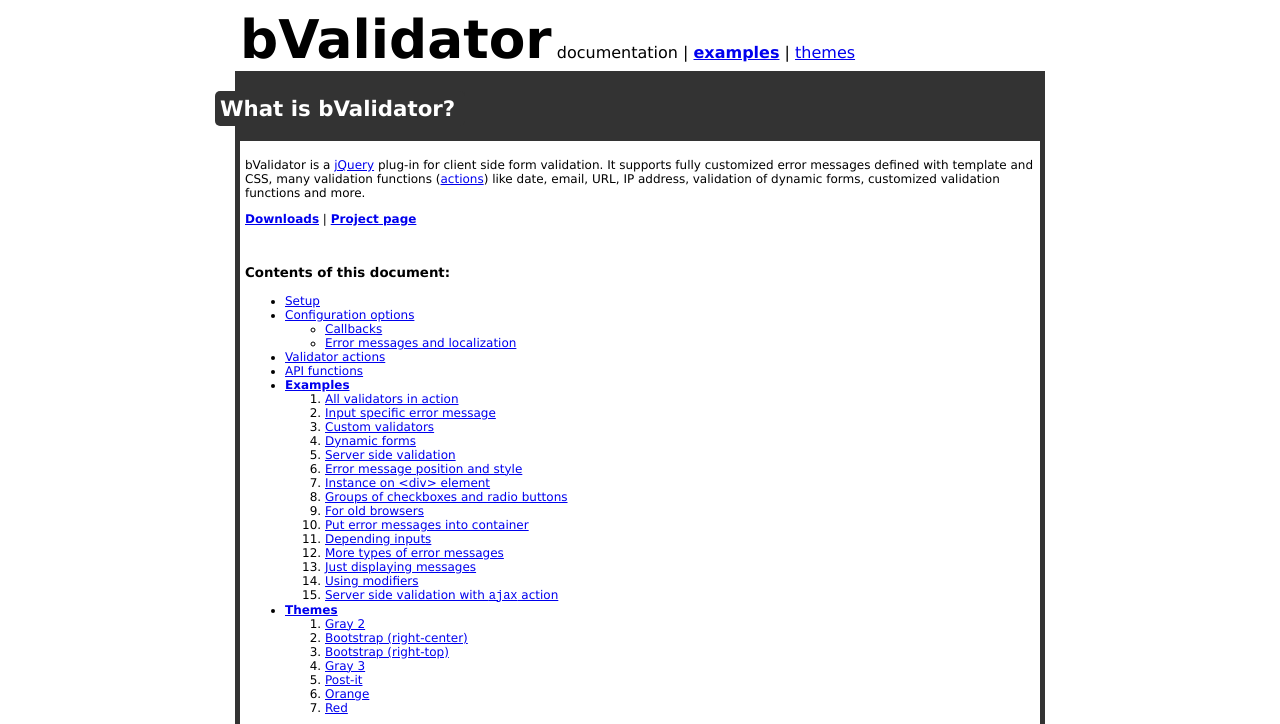
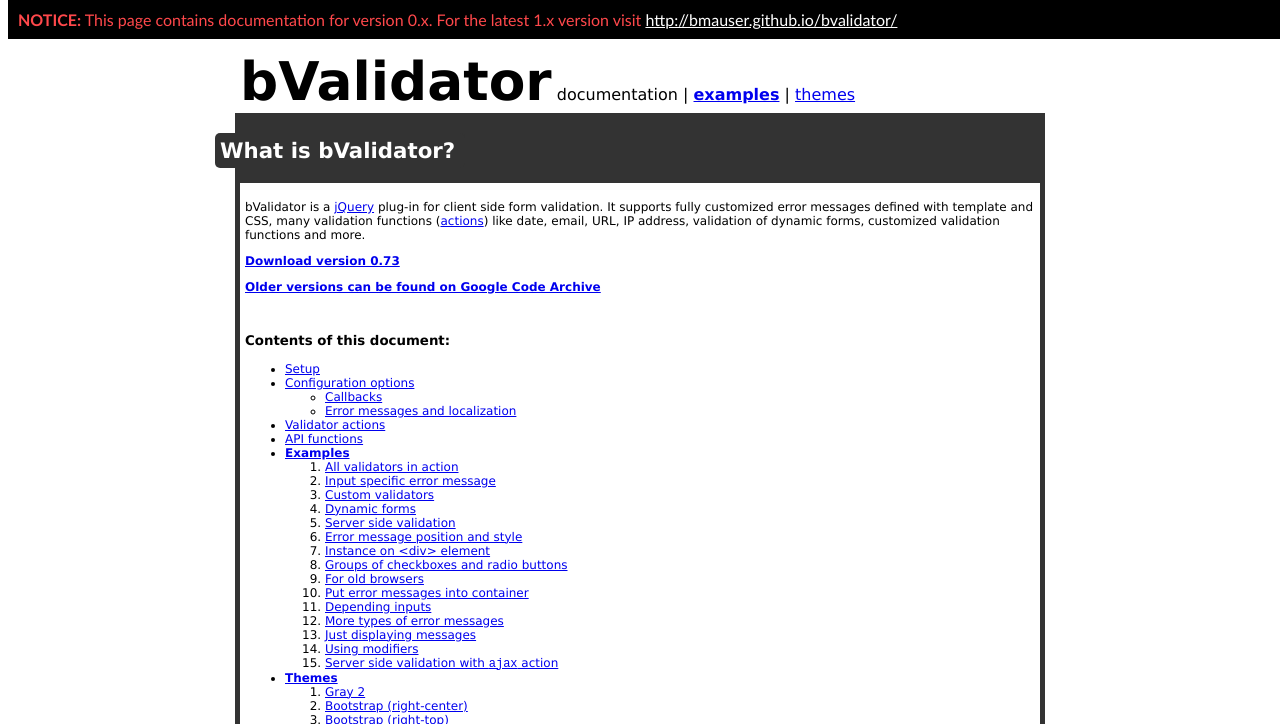
Before and after one commit to bmauser/bvalidator, a plain HTML site: page documentation/documentation.html in a window 1280 px wide. Shown: the top 724 px of the page. Drawn offline with Linux system fonts and the light colour scheme.

Commit message:
Old version notice

```diff
--- a/documentation/documentation.html
+++ b/documentation/documentation.html
@@ -2,7 +2,7 @@
 <html xmlns="http://www.w3.org/1999/xhtml">
 <head>
 <meta http-equiv="Content-Type" content="text/html; charset=utf-8" />
-<title>bValidator documentation &amp; examples</title>
+<title>bValidator documentation &amp; examples (ver 0)</title>
 <script type="text/javascript" src="../jquery-1.11.0.min.js"></script>
 <script type="text/javascript" src="../jquery.bvalidator.js"></script>
 <script type="text/javascript">
@@ -263,6 +263,28 @@
 	cursor: pointer;
 }
 
+#old-ver-warn {
+    background-color: #000000;
+    color: #FF484B;
+    padding: 10px;
+    position: fixed;
+    width: 100%;
+    z-index: 10;
+    top: 0;
+    font-family: "Gill Sans", "Gill Sans MT", "Myriad Pro", "DejaVu Sans Condensed", Helvetica, Arial, sans-serif;
+    margin-top: 0px;
+    margin-bottom: 0px;
+}
+
+#old-ver-warn a{
+    color: #FFFFFF;
+}
+
+body {
+    margin-top: 50px;
+    z-index: 10;
+}
+
 /* prettify */
 .pln{color:#000}@media screen{.str{color:#080}.kwd{color:#008}.com{color:#800}.typ{color:#606}.lit{color:#066}.pun,.opn,.clo{color:#660}.tag{color:#008}.atn{color:#606}.atv{color:#080}.dec,.var{color:#606}.fun{color:red}}@media print,projection{.str{color:#060}.kwd{color:#006;font-weight:bold}.com{color:#600;font-style:italic}.typ{color:#404;font-weight:bold}.lit{color:#044}.pun,.opn,.clo{color:#440}.tag{color:#006;font-weight:bold}.atn{color:#404}.atv{color:#060}}pre.prettyprint{padding:2px;border:1px solid #888}ol.linenums{margin-top:0;margin-bottom:0}li.L0,li.L1,li.L2,li.L3,li.L5,li.L6,li.L7,li.L8{list-style-type:none}li.L1,li.L3,li.L5,li.L7,li.L9{background:#eee}
 
@@ -278,17 +300,23 @@
 </head>
 
 <body>
+
+<p id="old-ver-warn">
+<strong>NOTICE:</strong> This page contains documentation for  version 0.x. For the latest 1.x version visit <a href="http://bmauser.github.io/bvalidator/">http://bmauser.github.io/bvalidator/</a></p>
+
 <div class="header">
 	<h1>bValidator</h1>
 <span style="font-size: 12pt;">documentation | <a href="#examples"><strong>examples</strong></a></span> | <a href="#themes">themes</a></div>
-<div class="main_content"><!-- section -->
-
+<div class="main_content">
+
+    <!-- section -->
 
 	<h1>What is bValidator?</h1>
 	<div class="content">
 		<p>bValidator is a <a href="http://jquery.com/" target="_blank">jQuery</a> plug-in for client side form validation.
 		It supports fully customized error messages defined with template and CSS, many validation functions (<a href="#actions">actions</a>) like date, email, URL, IP address, validation of dynamic forms, customized validation functions and more. </p>
-		<p><a href="http://bojanmauser.from.hr/bvalidator/download/"><strong>Downloads</strong></a> | <a href="http://code.google.com/p/bvalidator/"><strong>Project page</strong></a></p>
+		<p><a href="http://bojanmauser.from.hr/bvalidator/download/"><strong>Download version 0.73</strong></a></p>
+		<p><a href="https://code.google.com/archive/p/bvalidator/downloads"><strong>Older versions can be found on Google Code Archive</strong></a></p>
 		<p>&nbsp;</p>
 <h3>Contents of this document:</h3>
 		<ul>
```
